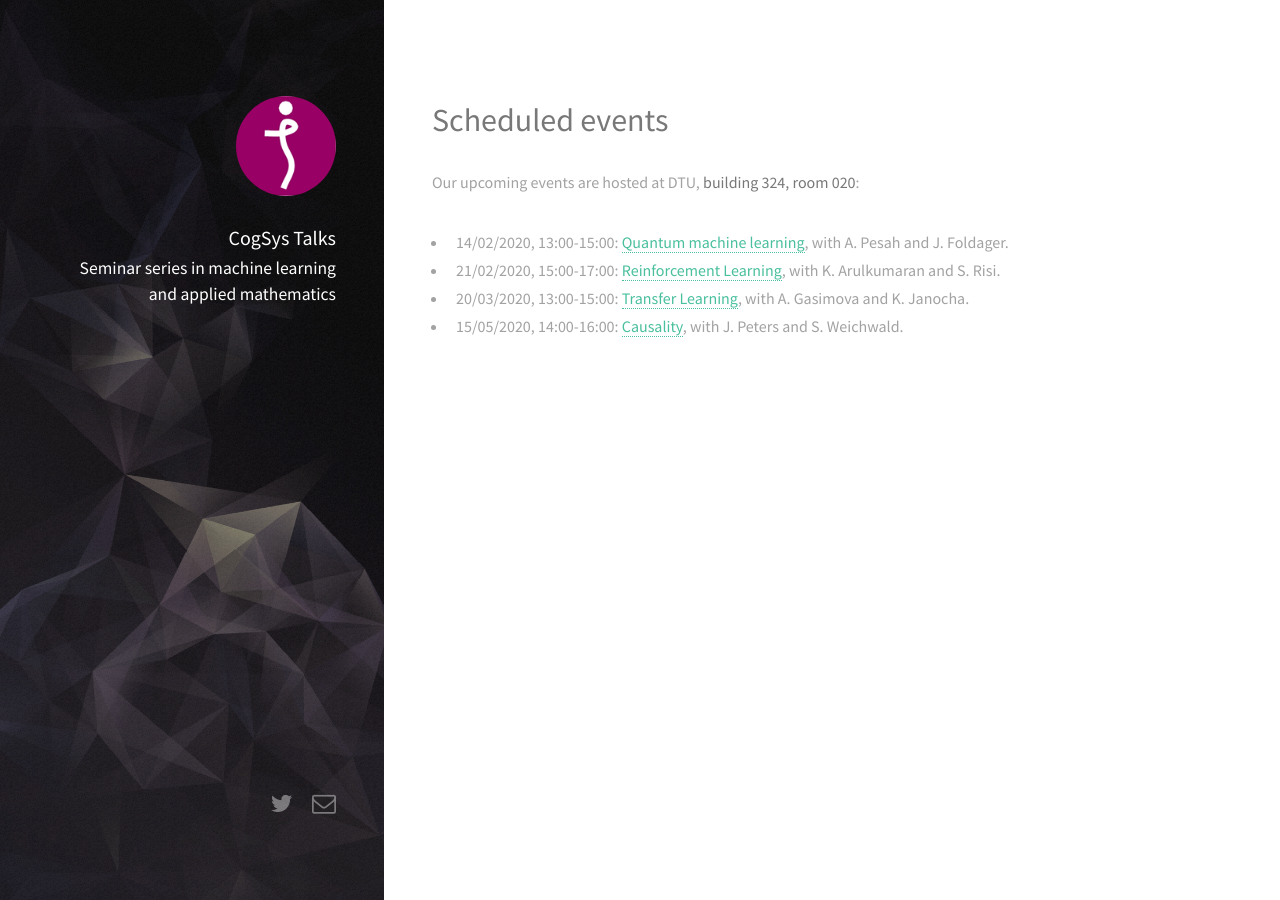
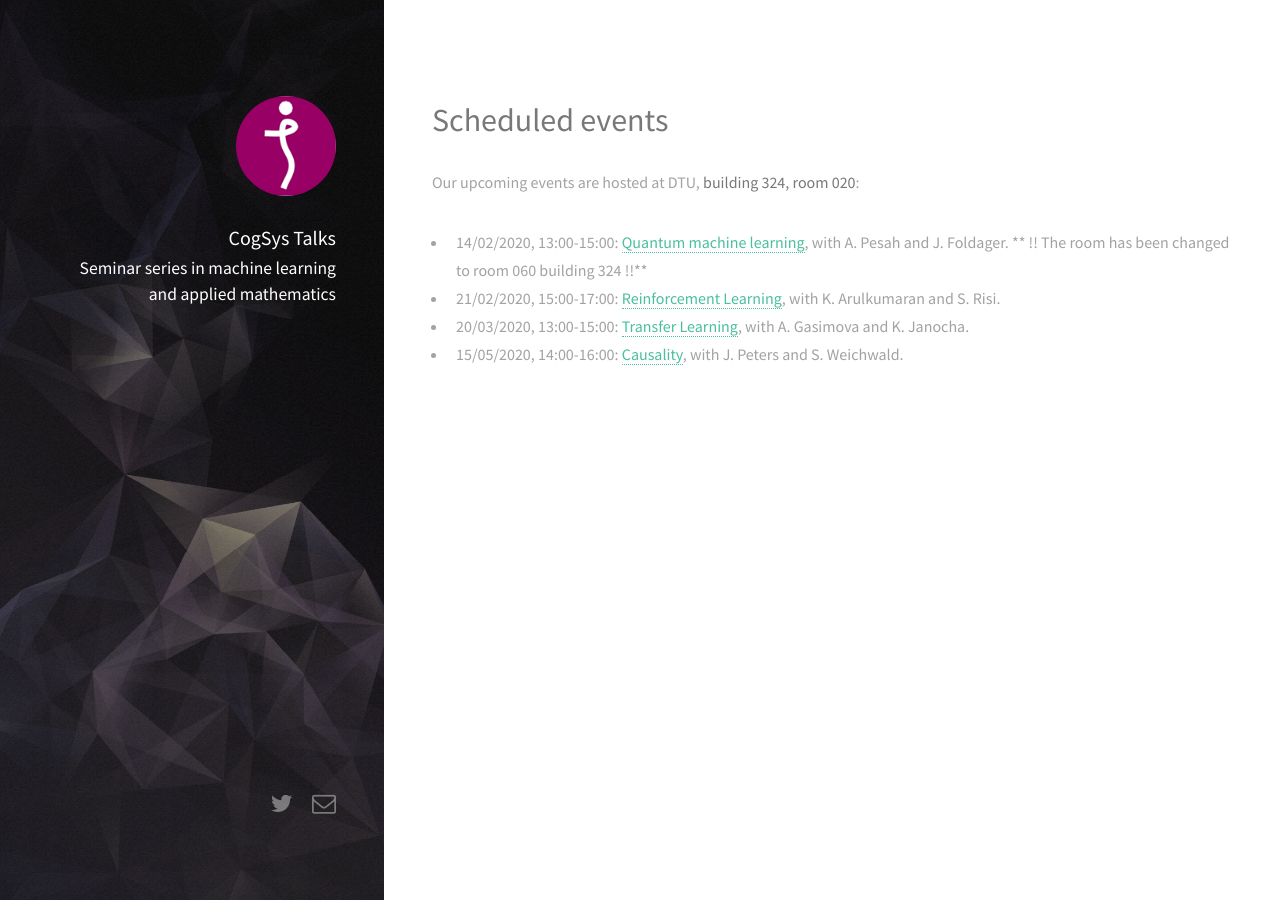
Before and after one commit to cogsystalks/cogsystalks.github.io, a Jekyll site: the page built from pages/schedule.md, in a window 1280 px wide. Built offline with Jekyll 4.4.1, drawn with Linux system fonts in a browser that asks for light colours; nearby versions of some CDN libraries.

Commit message:
emergy change for room

```diff
--- a/pages/schedule.md
+++ b/pages/schedule.md
@@ -7,7 +7,7 @@ permalink: /schedule/
 Our upcoming events are hosted at DTU, **building 324, room 020**:
 
   - 14/02/2020, 13:00-15:00:
-  [Quantum machine learning]({{ site.baseurl }}{% link _posts/2020-01-27-quantum.md %}), with A. Pesah and J. Foldager.
+  [Quantum machine learning]({{ site.baseurl }}{% link _posts/2020-01-27-quantum.md %}), with A. Pesah and J. Foldager. ** !! The room has been changed to room 060 building 324 !!**
   - 21/02/2020, 15:00-17:00:
   [Reinforcement Learning]({{ site.baseurl }}{% link _posts/2020-01-27-reinforcement-learning.md %}), with K. Arulkumaran and S. Risi.
   - 20/03/2020, 13:00-15:00:
```
